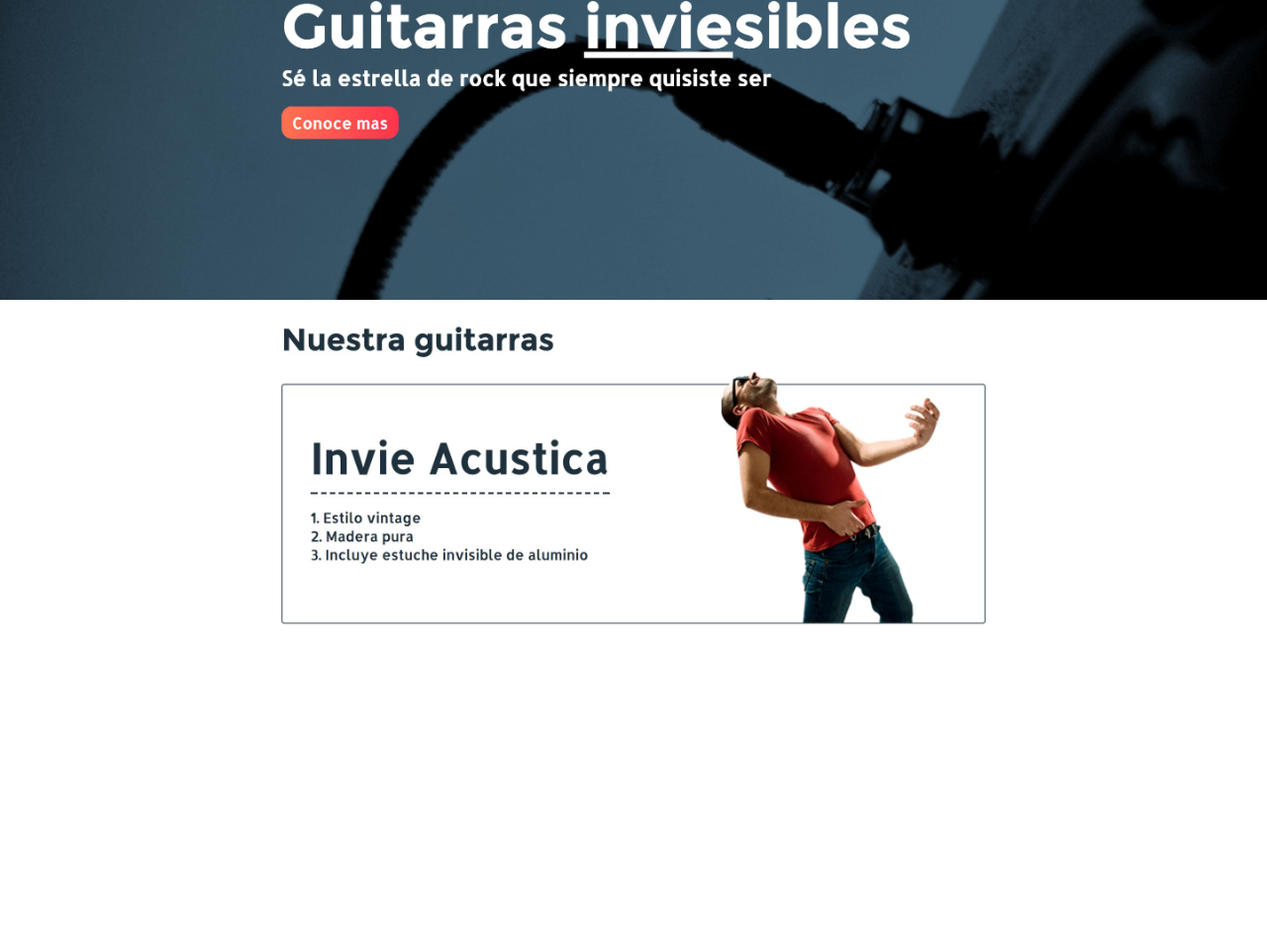
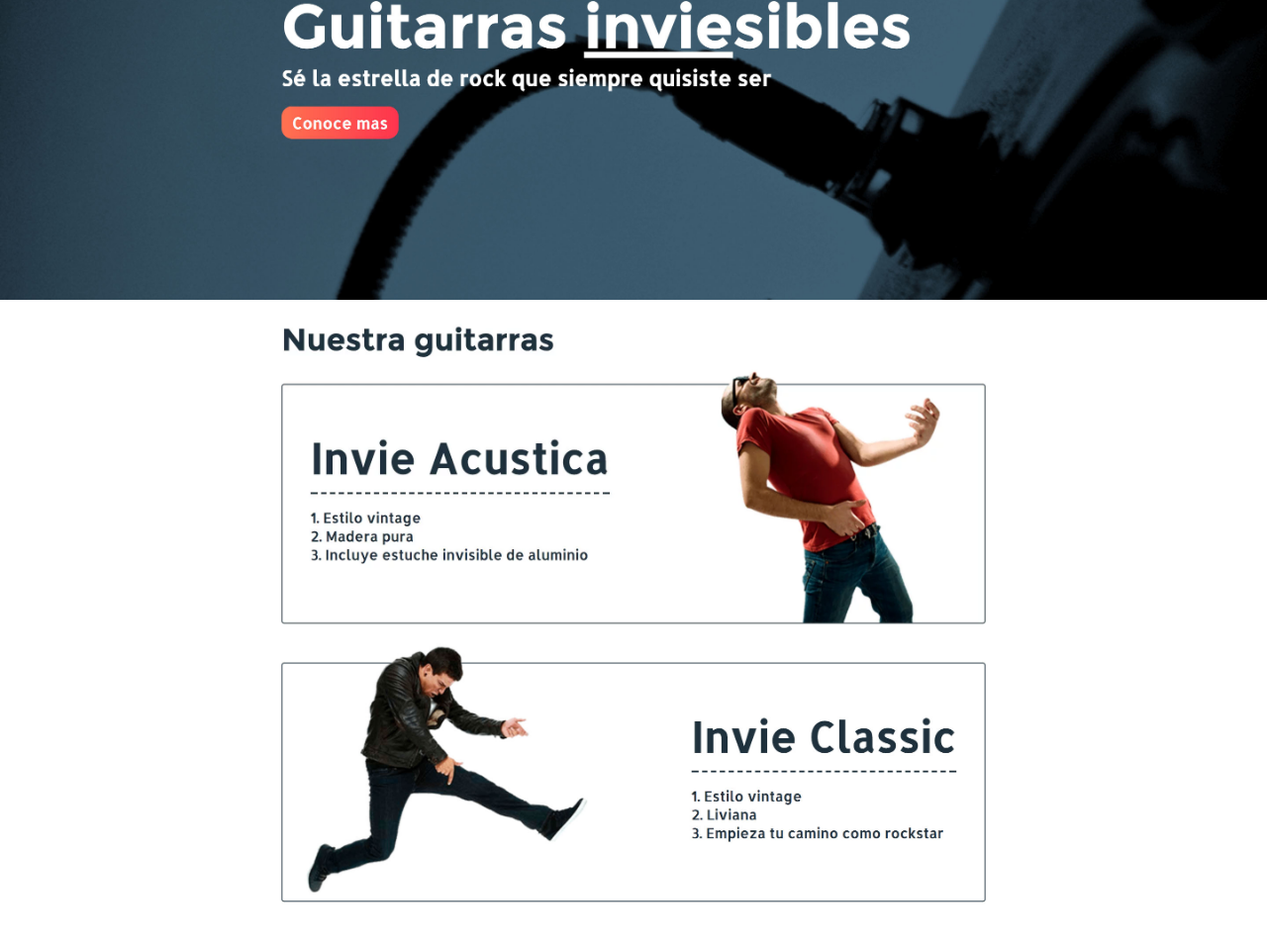
Before and after one commit to JFigue27/invie-github, a plain HTML site: page index.html in a window 1280 px wide. Shown: the part 172-1129 px from the top of the page at 99% size. Before the commit the page ends 815 px from the top, so only its background shows below. Drawn offline with Linux system fonts and the light colour scheme.

Commit message:
agregando guitarra clasica

```diff
--- a/index.html
+++ b/index.html
@@ -19,6 +19,7 @@
     <img src="images/header.jpg">
     <img src="images/hero.jpg">
     <img src="images/acustica.jpg">
+    <img src="images/clasica.jpg">
 </body>
 
 </html>
```
